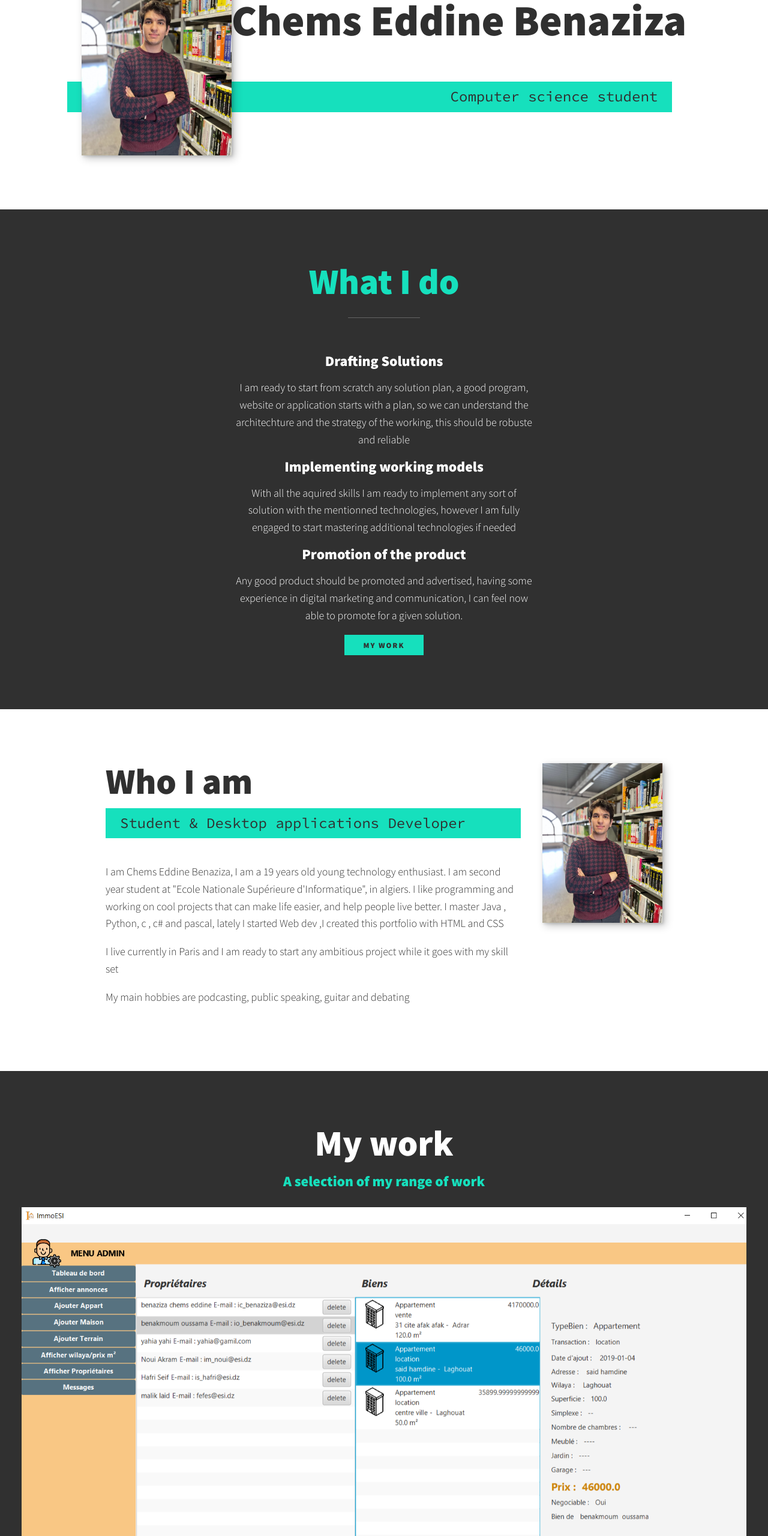
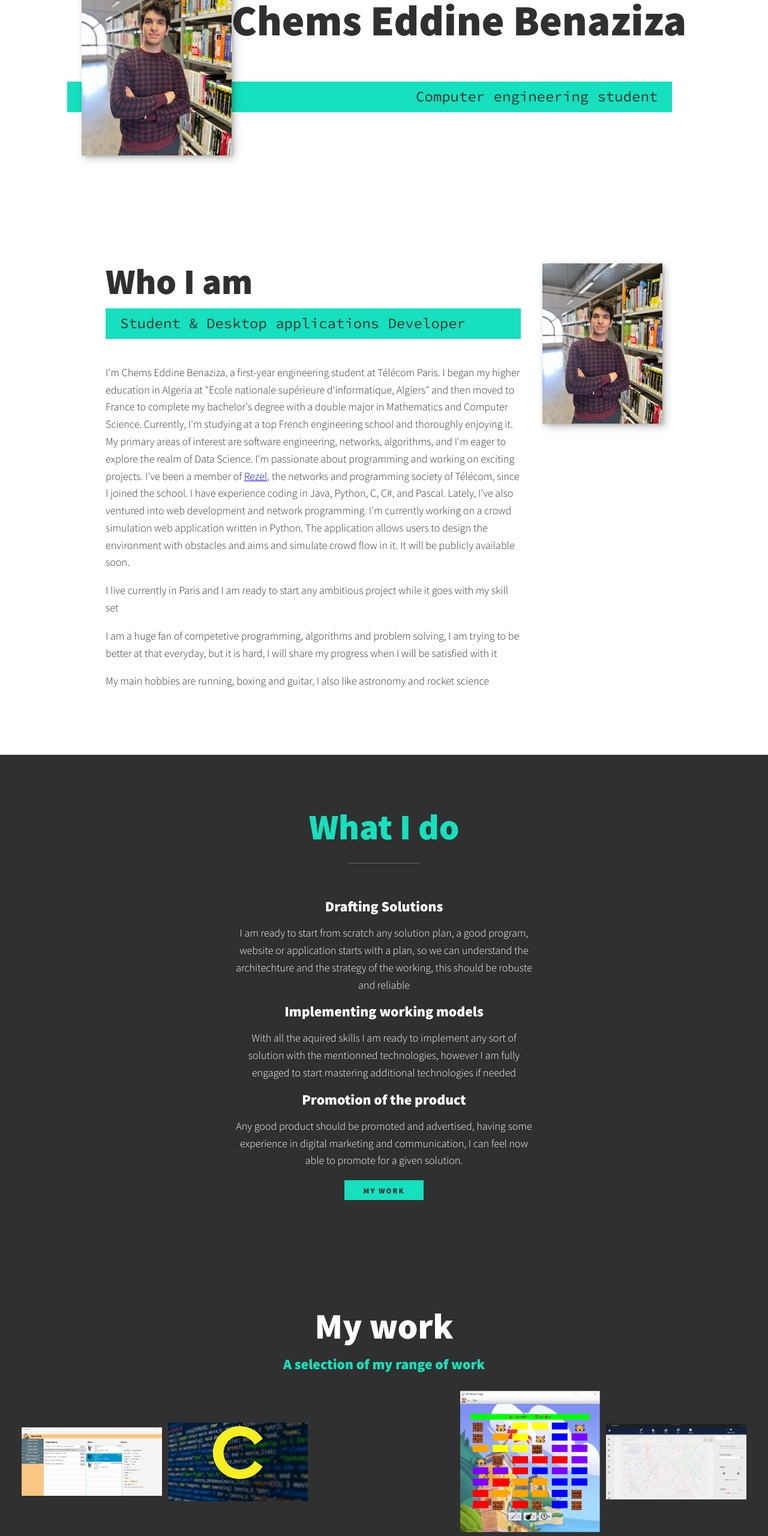
Before and after one commit to chemousesi/MyPortfolioWebsite, a plain HTML site: page index.html in a window 1280 px wide. Shown: the part 200-2760 px from the top of the page at 60% size. Drawn offline with nearby package versions, Linux system fonts and the light colour scheme.

Commit message:
css grid modifs

```diff
--- a/css/style.css
+++ b/css/style.css
@@ -1,14 +1,14 @@
 *,
 *::before,
-*::after{
+*::after {
     box-sizing: border-box;
 }
 
 /*  custom properties,*/
 
 :root {
-    --ff-primary:'Source Sans Pro', sans-serif;
-    --ff-secondary:'Source Code Pro', monospace;
+    --ff-primary: 'Source Sans Pro', sans-serif;
+    --ff-secondary: 'Source Code Pro', monospace;
 
 
     --fw-reg: 300;
@@ -26,7 +26,7 @@
 
 
     --bs: 0.25em .25em .75em rgba(0, 0, 0, .25),
-        0.125em .125em  .25em rgba(0, 0, 0, .15);
+        0.125em .125em .25em rgba(0, 0, 0, .15);
 
 }
 
@@ -63,7 +63,7 @@ html {
 
 
 
-body{
+body {
     background: var(--clr-light);
     color: var(--clr-dark);
     margin: 0;
@@ -75,7 +75,7 @@ body{
 }
 
 
-section{
+section {
     padding: 5em 2em;
 }
 
@@ -88,7 +88,7 @@ img {
 }
 
 
-strong{
+strong {
     font-weight: var(--fw-bold);
 }
 
@@ -100,7 +100,7 @@ strong{
     outline-offset: 3px;
 }
 
-.btn{
+.btn {
     display: inline-block;
     padding: .5em 2.5em;
     background: var(--clr-accent);
@@ -134,17 +134,25 @@ h3 {
 }
 
 
-h1 { font-size: var(--fs-h1) }
-h2 { font-size: var(--fs-h2) }
-h3 { font-size: var(--fs-h3) }
+h1 {
+    font-size: var(--fs-h1)
+}
+
+h2 {
+    font-size: var(--fs-h2)
+}
+
+h3 {
+    font-size: var(--fs-h3)
+}
 
 
 
-.section__title{
+.section__title {
     margin-bottom: .25em;
 }
 
-.section__title--intro{
+.section__title--intro {
     font-weight: var(--fw-reg);
 }
 
@@ -154,7 +162,7 @@ h3 { font-size: var(--fs-h3) }
 
 
 
-.section__subtitle{
+.section__subtitle {
     margin: 0;
     font-size: var(--fs-h3);
 
@@ -162,7 +170,7 @@ h3 { font-size: var(--fs-h3) }
 
 
 .section__subtitle--intro,
-.section__subtitle--about{
+.section__subtitle--about {
     background: var(--clr-accent);
     padding: .25em 1em;
     font-family: var(--ff-secondary);
@@ -170,7 +178,7 @@ h3 { font-size: var(--fs-h3) }
 
 }
 
-.section__subtitle--work{
+.section__subtitle--work {
     color: var(--clr-accent);
     font-weight: var(--fw-bold);
     margin-bottom: 1em;
@@ -203,11 +211,11 @@ header {
     z-index: 100;
 
     transform: translateX(100%);
-    transition: transform 250ms cubic-bezier(.5, 0,.5 ,1 );
+    transition: transform 250ms cubic-bezier(.5, 0, .5, 1);
 
 }
 
-.nav__list{
+.nav__list {
     list-style: none;
     display: flex;
     height: 100%;
@@ -232,7 +240,7 @@ header {
 
 
 
-.nav-toggle{
+.nav-toggle {
     padding: .25em;
     background: transparent;
     border: 0;
@@ -284,6 +292,7 @@ header {
     display: block;
     position: relative;
 }
+
 .hamburger,
 .hamburger::before,
 .hamburger::after {
@@ -301,7 +310,7 @@ header {
 
 .hamburger::before,
 .hamburger::after {
-    content:'';
+    content: '';
     position: absolute;
     left: 0;
     right: 0;
@@ -309,42 +318,47 @@ header {
 }
 
 
-.hamburger::before{ top: 6px;}
-.hamburger::after{ bottom:  6px; }
+.hamburger::before {
+    top: 6px;
+}
+
+.hamburger::after {
+    bottom: 6px;
+}
 
 
 /* intro section */
 
-.intro{
+.intro {
     position: relative;
 }
 
 
-.intro__img{
-    box-shadow: var(--bs) ;
+.intro__img {
+    box-shadow: var(--bs);
 }
 
 
-.section__title--intro{
+.section__title--intro {
     display: inline-block;
 
 }
 
 
 
-@media (min-width: 600px){
-    .intro{
+@media (min-width: 600px) {
+    .intro {
         display: grid;
-        width:min-content ;
+        width: min-content;
         margin: 0 auto;
         grid-template-areas:
-        "img title"
-        "img subtitle";
+            "img title"
+            "img subtitle";
         grid-template-columns: min-content max-content;
 
     }
 
-    .intro__img{
+    .intro__img {
         grid-area: img;
         min-width: 250px;
         position: relative;
@@ -352,7 +366,7 @@ header {
 
     }
 
-    .section__subtitle--intro{
+    .section__subtitle--intro {
 
         align-self: start;
         grid-column: -1/1;
@@ -413,25 +427,25 @@ header {
         margin-right: auto;
     }
 
-    .service + .service .service + .service{
+    .service+.service .service+.service {
         margin-left: em;
     }
 }
 
 
 
-.about-me{
+.about-me {
     max-width: 1000px;
     margin: 0 auto;
 
 }
 
-.about-me__img{
+.about-me__img {
     box-shadow: var(--bs);
 }
 
-@media (min-width: 600px){
-    .about-me{
+@media (min-width: 600px) {
+    .about-me {
         display: grid;
         grid-template-columns: 1fr 200px;
         grid-template-areas:
@@ -441,21 +455,20 @@ header {
         grid-column-gap: 2em;
     }
 
-    .section__title--about{
+    .section__title--about {
         grid-area: title;
-    }s
+    }
 
-    .section__subtitle--about{
+    s .section__subtitle--about {
         grid-column: 1/-1;
         grid-row: 2;
-        position: relative
-        left -2em;
+        position: relative left -2em;
         width: calc(100% + 4em);
         padding-left: 2em;
         padding-right: calc(200% + 4em);
     }
 
-    .about-me__img{
+    .about-me__img {
         grid-area: img;
         position: relative;
         z-index: 2;
@@ -464,8 +477,8 @@ header {
 }
 
 
- /*  my work  */
-.my-work{
+/*  my work  */
+.my-work {
     background-color: var(--clr-dark);
     color: var(--clr-light);
     text-align: center;
@@ -473,26 +486,29 @@ header {
 }
 
 .portfolio {
-    display: grid , inline-grid;
+    display: grid;
+    grid-template-columns: repeat(auto-fit, minmax(50px, 1fr));
     align-content: center;
     align-items: center;
-    /*grid-template-columns: repeat(auto-fit, minmax(250px, 1fr));
-    /* grid-template-columns: repeat(auto-fill, minmax(300px, auto)); */
-
-
+    gap: 10px;
+    /* Adjust the gap between the boxes as needed */
 }
 
-.portfolio__item{
+.portfolio__item {
     background: var(--clr-accent);
     overflow: hidden;
     align-self: center;
 }
 
-.portfolio__img{
-    transition: transform 750ms cubic-bezier(.5, 0, .5,  1),
-    opacity 250ms linear;
+.portfolio__img {
+    transition: transform 750ms cubic-bezier(.5, 0, .5, 1), opacity 250ms linear;
+    width: 100%;
+    /* Adjust the width as needed */
+    height: 100%;
+    /* Adjust the height as needed */
+}
 
-}
+
 
 .portfolio__item:focus {
     position: relative;
@@ -501,7 +517,7 @@ header {
 
 
 .portfolio__img:hover,
-.portfolio__item:focus .portfolio__img{
+.portfolio__item:focus .portfolio__img {
     transform: scale(1.2);
     opacity: .5;
 }
--- a/index.html
+++ b/index.html
@@ -40,8 +40,8 @@
         <nav class="nav">
             <ul class="nav__list">
                 <li class="nav__list"><a href="#home" class="nav__link">Home</a></li>
+                <li class="nav__list"><a href="#about" class="nav__link">About me</a></li>
                 <li class="nav__list"><a href="#services" class="nav__link">My Services</a></li>
-                <li class="nav__list"><a href="#about" class="nav__link">About me</a></li>
                 <li class="nav__list"><a href="#work" class="nav__link">My work</a></li>
 
 
@@ -58,12 +58,44 @@
         <h1 class="section__title section__title--intro">
             Hi, I am <strong>Chems Eddine Benaziza</strong>
         </h1>
-        <p class="section__subtitle section__subtitle--intro">Computer science student</p>
+        <p class="section__subtitle section__subtitle--intro">Computer engineering student</p>
         <img src="img/me.png" alt="a picture of chems Benaziza" class="intro__img">
     </section>
 
 
+    <!-- about me-->
+    <section class="about-me" id="about">
 
+        <h2 class="section__title section__title--about">Who I am</h2>
+        <p class="section__subtitle section__subtitle--about">Student & Desktop applications Developer</p>
+
+        <div class="about-me__body">
+            <p>I'm Chems Eddine Benaziza, a first-year engineering student at Télécom Paris. I began my higher education
+                in Algeria at "Ecole nationale supérieure d'informatique, Algiers" and then moved to France to complete
+                my bachelor's degree with a double major in Mathematics and Computer Science. Currently, I'm studying at
+                a top French engineering school and thoroughly enjoying it.
+
+                My primary areas of interest are software engineering, networks, algorithms, and I'm eager to explore
+                the realm of Data Science. I'm passionate about programming and working on exciting projects. I've been
+                a member of <a href="https://rezel.net/">Rezel</a>, the networks and programming society of Télécom, since I joined the school.
+
+                I have experience coding in Java, Python, C, C#, and Pascal. Lately, I've also ventured into web
+                development and network programming. I'm currently working on a crowd simulation web application written
+                in Python. The application allows users to design the environment with obstacles and aims and simulate
+                crowd flow in it. It will be publicly
+                available soon.
+            </p>
+            <p>I live currently in Paris and I am ready to start any ambitious project while it goes with my skill set
+            </p>
+            <p>I am a huge fan of competetive programming, algorithms and problem solving, I am trying to be better at that everyday, but it is hard, I will share my progress when I will be satisfied with it</p>
+            <p>My main hobbies are running, boxing and guitar, I also like astronomy and rocket science</p>
+
+
+        </div>
+        <img src="img/me.png" alt="chems picture" class="about-me__img">
+
+
+    </section>
 
     <!-- My services -->
     <section class="my-services" id="services">
@@ -102,29 +134,7 @@
 
     </section>
 
-    <!-- about me-->
-    <section class="about-me" id="about">
 
-        <h2 class="section__title section__title--about">Who I am</h2>
-        <p class="section__subtitle section__subtitle--about">Student & Desktop applications Developer</p>
-
-        <div class="about-me__body">
-            <p>I am Chems Eddine Benaziza, I am a 19 years old young technology enthusiast. I am second year student at
-                "Ecole Nationale
-                Supérieure d'Informatique", in algiers.
-                I like programming and working on cool projects that can make life easier, and help people live better.
-                I master Java , Python, c , c# and pascal, lately I started Web dev ,I created this portfolio with HTML
-                and CSS
-            </p>
-            <p>I live currently in Paris and I am ready to start any ambitious project while it goes with my skill set
-            </p>
-            <p>My main hobbies are podcasting, public speaking, guitar and debating</p>
-
-        </div>
-        <img src="img/me.png" alt="chems picture" class="about-me__img">
-
-
-    </section>
 
     <!-- my work -->
 
@@ -161,14 +171,10 @@
 
 
     <footer class="footer">
-        <a href="mailto:ic_benaziza@esi.dz" class="footer-link">ic_benaziza@esi.dz</a>
+        <a href="mailto:chems.benaziza@gmail.com" class="footer-link">chems.benaziza@gmail.com</a>
 
         <ul class="social-list">
-            <li class="socail-list__item">
-                <a class="social-list__link" href="https://facebook.com/dr.chemous">
-                    <i class="fab fa-facebook"></i>
-                </a>
-            </li>
+
             <li class="socail-list__item">
                 <a class="social-list__link" href="https://github.com/chemousesi">
                     <i class="fab fa-github"></i>
```
